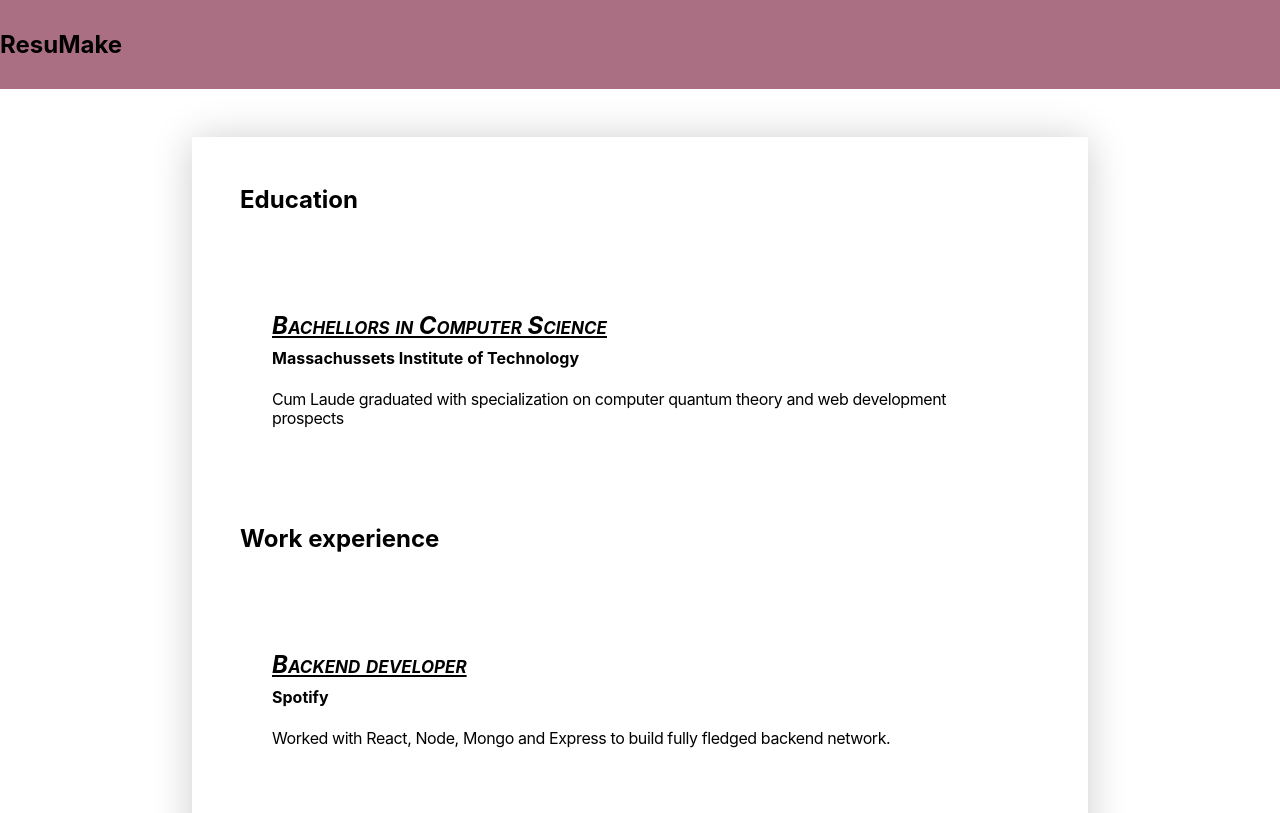
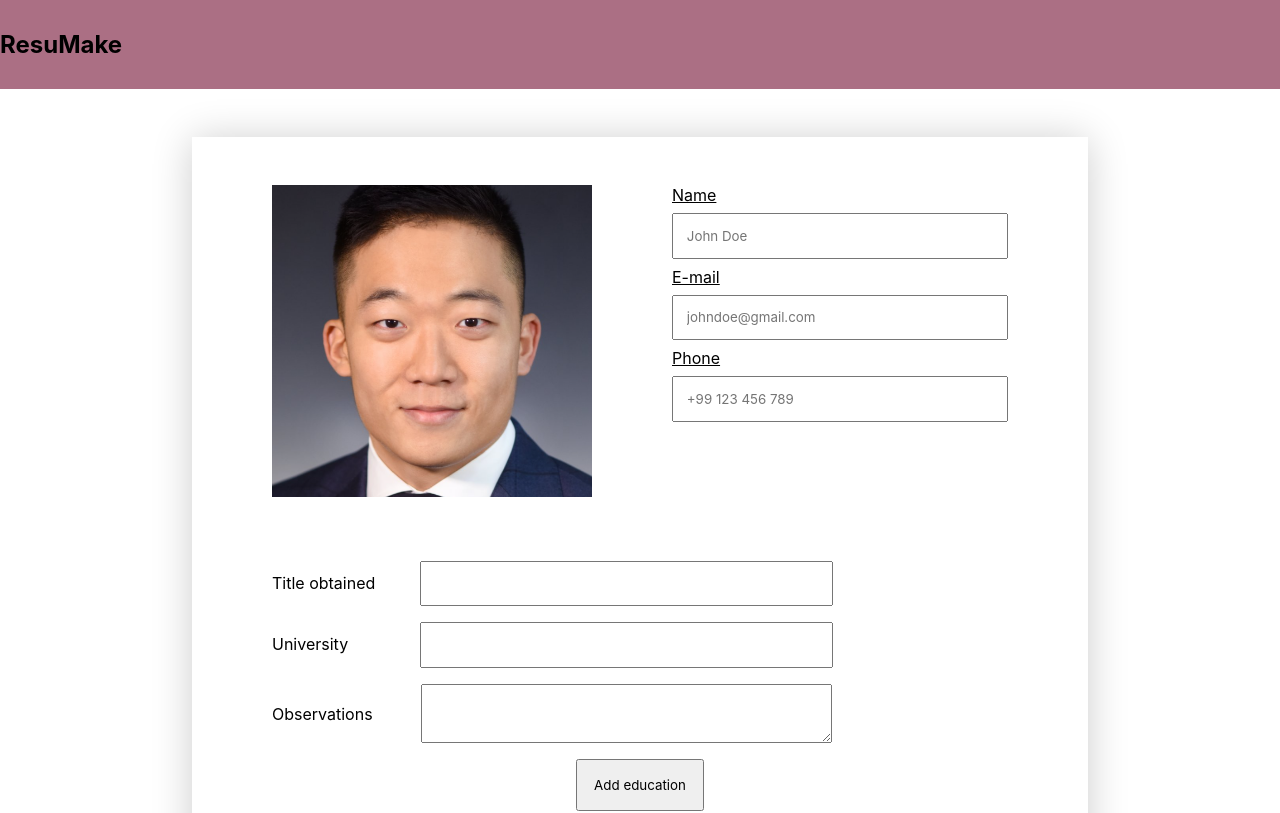
Before and after one commit to Vikms95/react-cv-application, a React (Create React App) app in the folder react-cv-application/: page / in a window 1280 px wide. Shown: the top 813 px of the page. Built offline with nearby package versions, Linux system fonts and the light colour scheme.

Commit message:
Create new component to display profile photo on preview mode

```diff
--- a/react-cv-application/src/App.js
+++ b/react-cv-application/src/App.js
@@ -3,17 +3,18 @@ import './styles/App.css'
 import Header from './components/Header'
 import EditModeView from './components/EditModeView'
 import PreviewModeView from './components/PreviewModeView'
+import profilePhoto from './images/stock-pic.png'
 
 class App extends React.Component {
     constructor(){
         super()
         this.state = {
-            isEditorMode: false,
+            isEditorMode: true,
 
             general:{
-                name  : "",
-                email : "",
-                phone : "",
+                name  : "Victor",
+                email : "vms1955@hotmail.com",
+                phone : "446746778",
             },
 
             education:{
@@ -45,7 +46,7 @@ class App extends React.Component {
 
         this.handleChange = this.handleChange.bind(this)
         this.handleSubmit = this.handleSubmit.bind(this)
-        this.isAllItemsFilled = this.isAllItemsFilled.bind(this)
+        this.isAllItemsFilled = this.isAnyOptionalFieldEmpty.bind(this)
         this.handleSubmitPreview = this.handleSubmitPreview.bind(this)
     }
 
@@ -65,7 +66,6 @@ class App extends React.Component {
 
   //When any field button is cliked
 	handleSubmit(event){
-	console.log(this.state)
 		event.preventDefault()
 		const name = event.target.className
 		if(this.formIsValid(name)){
@@ -181,23 +181,37 @@ class App extends React.Component {
         // Make some checks to see if education, work and languages
         // array have at least 1 item
         // *IF one empty array is found
-        if(this.isAllItemsFilled()){
-            console.log("exit")
-        }else{
-            console.log("check")
+
+		if(this.isRequiredFieldsValid()){
+			if(this.isAnyOptionalFieldEmpty()){
+				console.log("i ask u")
 			}
+
+			this.setState(prevState =>{
+				return {
+						...prevState,
+						isEditorMode : !prevState.isEditorMode
+						}
+			})
+		}
+	}
+
             // Ask if they are sure that they want
             // to proceed with the preview (use an absolute element with
             // display none/block) a warning of the empty field and a button
             // which just triggers the same functionality of the next lines of code
         // Swap the value isEditorMode to false
+
+	isRequiredFieldsValid(){
+		const{ name, email, phone } = this.state.general
+		return name.length > 0 || email.length > 0 || phone.length > 0
 	}
 
-    isAllItemsFilled(){
+    isAnyOptionalFieldEmpty(){
         return (
-                   this.state.education.educationArray.length > 0
-                && this.state.work.workArray.length > 0
-                && this.state.languages.languagesArray.length > 0
+                   this.state.education.educationArray.length === 0
+                || this.state.work.workArray.length === 0
+                || this.state.languages.languagesArray.length === 0
                )
     }
 
@@ -212,6 +226,7 @@ class App extends React.Component {
 			{
 				(this.state.isEditorMode)
 					? <EditModeView
+						profilePhoto        = {profilePhoto}
 						inputValues         = {this.state}
 						handleChange        = {this.handleChange}
 						handleSubmit        = {this.handleSubmit}
@@ -219,6 +234,7 @@ class App extends React.Component {
 						handleSubmitPreview = {this.handleSubmitPreview}
 					/>
 					: <PreviewModeView
+						profilePhoto     = {profilePhoto}
 						inputValues      = {this.state}
 						isAnyItemInField = {this.isAnyItemInField}
 					/>
--- a/react-cv-application/src/components/EditModeView.js
+++ b/react-cv-application/src/components/EditModeView.js
@@ -1,5 +1,5 @@
 import React from 'react'
-import ProfilePicture from './ProfilePictureInput'
+import ProfilePhotoInput from './ProfilePhotoInput'
 import GeneralInfoInputs from './GeneralInfoInputs'
 import EducationInputs from './EducationInputs'
 import WorkExperienceInputs from './WorkExperienceInputs'
@@ -22,7 +22,7 @@ class EditModeView extends React.Component{
         return(
             <section className="cv--container">
                 <section className='general--info'>
-                <ProfilePicture />
+                <ProfilePhotoInput profilePhoto={this.props.profilePhoto}/>
                 <GeneralInfoInputs
                     handleChange={this.props.handleChange}
                 />
--- a/react-cv-application/src/components/EducationView.js
+++ b/react-cv-application/src/components/EducationView.js
@@ -5,13 +5,11 @@ class EducationView extends React.Component {
     formatValues(){
          return this.props.values.map(value =>{
              return <div key={value.title} className="education--element">
-                        {console.log(this.props.values)}
                         <h2 className='title--view'>{value.title}</h2>
                         <h4 className='university--view'>{value.university}</h4>
                         { (value.observations) && <div className='observations--view'>{value.observations}</div> }
                     </div>
          })
-
     }
 
     render() {
--- /dev/null
+++ b/react-cv-application/src/components/GeneralInfoView.js
@@ -0,0 +1,22 @@
+import React from 'react'
+
+class GeneralInfoView extends React.Component {
+
+    formatValues(){
+         return Object.values(this.props).map(value =>{
+             return <div key={value.name} className="general--info--element">
+                        <h2 className='name--view'>{value.name}</h2>
+                        <h4 className='email--view'>{value.email}</h4>
+                        <div className='phone--view'>{value.phone}</div>
+                    </div>
+         })
+    }
+
+    render() {
+        return (
+            <section className="general--info--view">
+                {this.formatValues()}
+            </section>
+      )}
+}
+  export default GeneralInfoView
--- a/react-cv-application/src/components/PreviewModeView.js
+++ b/react-cv-application/src/components/PreviewModeView.js
@@ -1,4 +1,6 @@
 import React from 'react'
+import ProfilePhotoView from './ProfilePhotoView'
+import GeneralInfoView from './GeneralInfoView'
 import EducationView from './EducationView'
 import WorkExperienceView from './WorkExperienceView'
 import LanguagesView from './LanguagesView'
@@ -7,6 +9,7 @@ class PreviewModeView extends React.Component {
     render() {
 
       const values = this.props.inputValues
+      const generalValues = values.general
       const educationValues = values.education.educationArray
       const workValues = values.work.workArray
       const languagesValues = values.languages.languagesArray
@@ -15,7 +18,8 @@ class PreviewModeView extends React.Component {
 
         <section className="cv--container">
 
-
+            <ProfilePhotoView profilePhoto={this.props.profilePhoto} />
+            <GeneralInfoView values={generalValues} />
 
             <h2 className='preview--field--title'> Education </h2>
             {
--- /dev/null
+++ b/react-cv-application/src/components/ProfilePhotoInput.js
@@ -0,0 +1,9 @@
+import React from 'react'
+
+class ProfilePhotoInput extends React.Component {
+  render() {
+    return <img className="profile--photo" src={this.props.profilePhoto} alt="Profile Photo" />
+  }
+}
+
+export default ProfilePhotoInput
--- /dev/null
+++ b/react-cv-application/src/components/ProfilePhotoView.js
@@ -0,0 +1,9 @@
+import React from 'react'
+
+class ProfilePhotoView extends React.Component {
+  render() {
+    return <img className="profile--photo" src={this.props.profilePhoto} alt="Profile Photo" />
+  }
+}
+
+export default ProfilePhotoView
--- a/react-cv-application/src/components/ProfilePictureInput.js
+++ /dev/null
@@ -1,10 +0,0 @@
-import React from 'react'
-import stockPic from '../images/stock-pic.png'
-
-class ProfilePictureInput extends React.Component {
-  render() {
-    return <img className="stock--pic" src={stockPic} alt="stock-pic" />
-  }
-}
-
-export default ProfilePictureInput
--- a/react-cv-application/src/components/WorkExperienceView.js
+++ b/react-cv-application/src/components/WorkExperienceView.js
@@ -4,13 +4,12 @@ class WorkExperienceView extends React.Component {
 
     formatValues(){
          return this.props.values.map(value =>{
-             return <div key={value.place + "5"} className="work--element">
+             return <div key={value.place} className="work--element">
                         <h2 className='place--view'>{value.place}</h2>
                         <h4 className='company--view'>{value.company}</h4>
                         { (value.observations) && <div className='observations--view'>{value.observations}</div> }
                     </div>
          })
-
     }
 
     render() {
--- a/react-cv-application/src/styles/App.css
+++ b/react-cv-application/src/styles/App.css
@@ -41,13 +41,13 @@
 
 }
 
-.stock--pic,
+.profile--photo,
 .general--info--inputs{
     padding-left: 2rem;
     padding-right: 2rem;
 }
 
-.stock--pic{
+.profile--photo{
     width:20rem;
 }
 
```
Also changed, not shown: react-cv-application/planning/notes.md (+3 -2 lines). Lines whose indentation alone changed are shown as unchanged.
